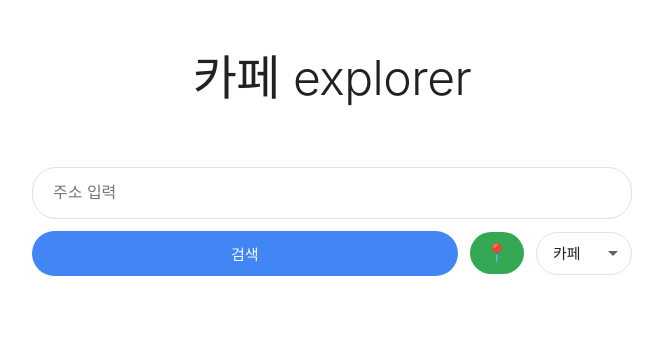
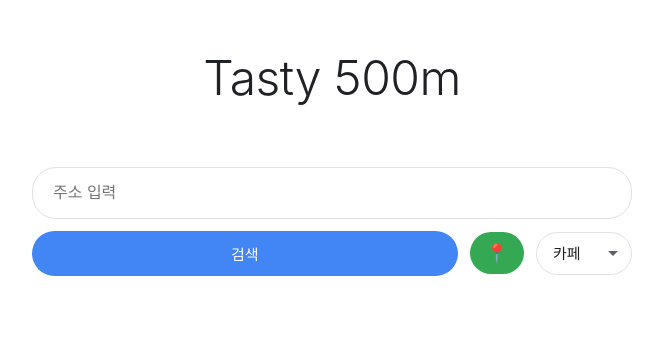
Before and after one commit to wannabechan/cafesearch, a website: page index.html in a window 1280 px wide. Shown: the whole page, without its empty margins (308-971 px from the left). Drawn offline with Linux system fonts and the light colour scheme.

Commit message:
Add files via upload

```diff
--- a/index.html
+++ b/index.html
@@ -3,7 +3,7 @@
 <head>
     <meta charset="UTF-8">
     <meta name="viewport" content="width=device-width, initial-scale=1.0">
-    <title>카페 explorer</title>
+    <title>Tasty 500m</title>
     <style>
         * {
             margin: 0;
@@ -557,7 +557,7 @@
 </head>
 <body>
     <div class="container">
-        <h1>카페 explorer</h1>
+        <h1>Tasty 500m</h1>
 
         <div class="search-section">
             <div class="search-box">
```
